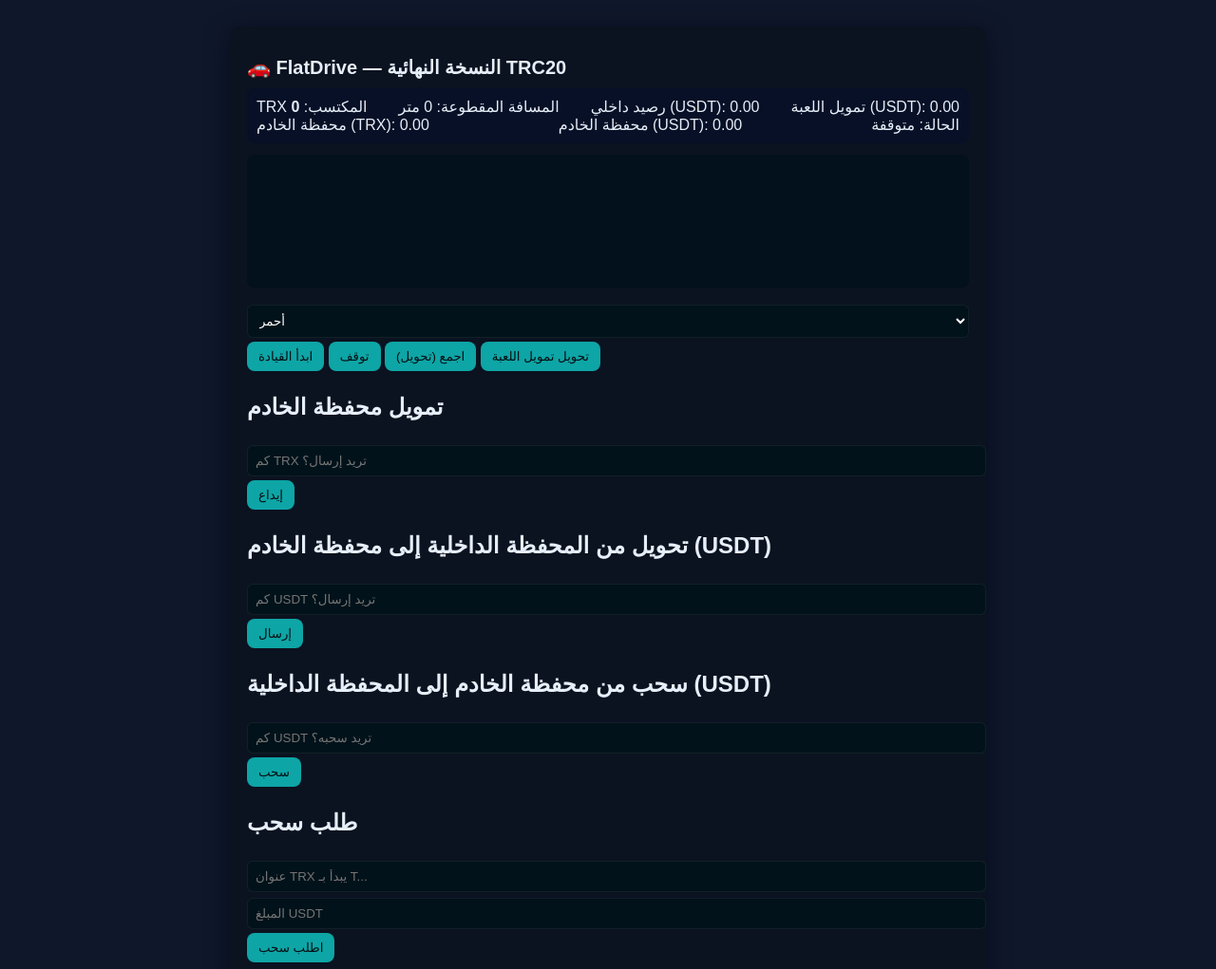
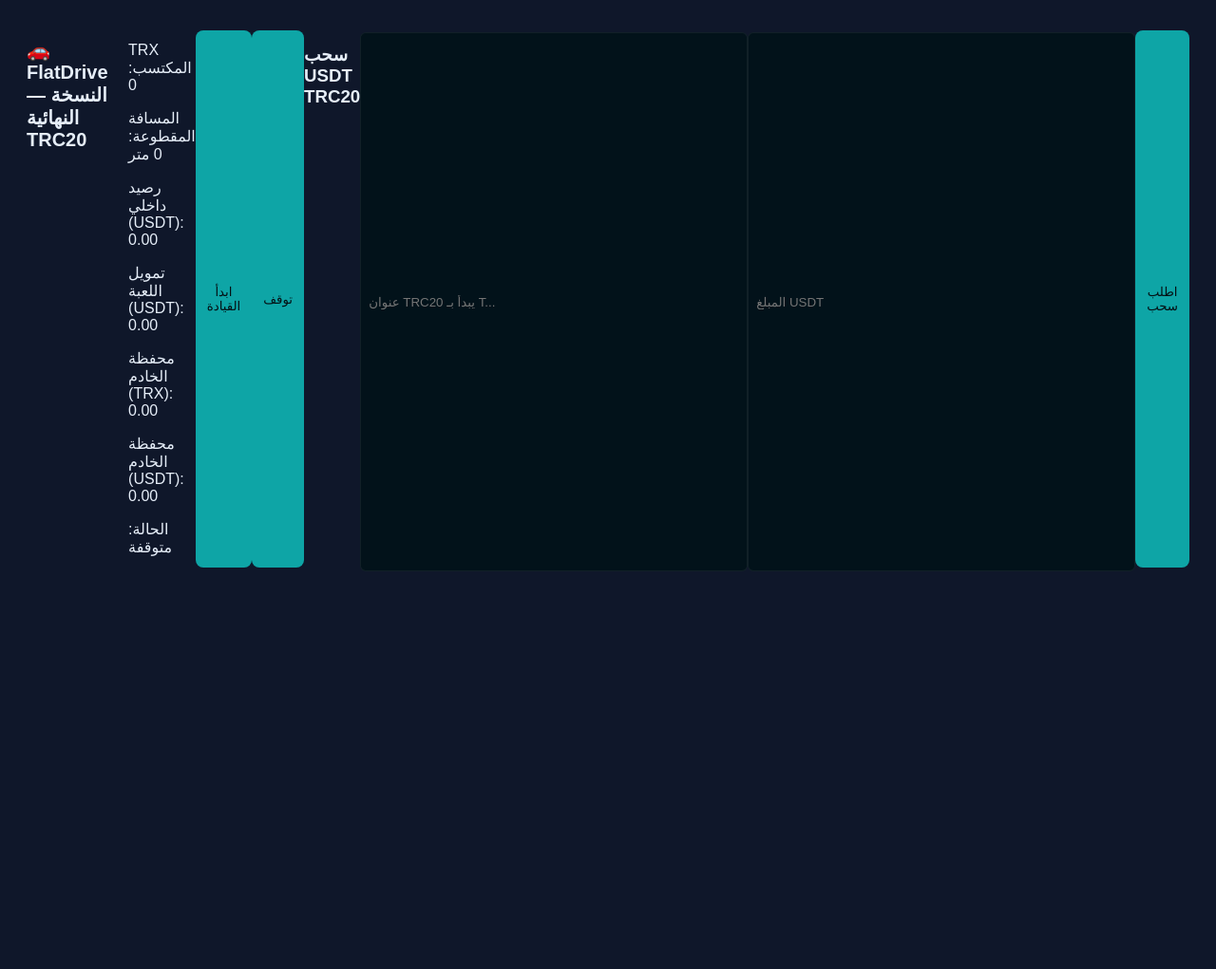
Before and after one commit to hjsv122/FlatDriveGame, a website: page index.html in a window 1280 px wide. Shown: the whole page at 95% size. After the commit the page ends 800 px from the top, so only its background shows below. Drawn offline with Linux system fonts and the light colour scheme.

Commit message:
Update index.html

```diff
--- a/index.html
+++ b/index.html
@@ -1,65 +1,32 @@
-<!-- ملف: client/index.html -->
 <!DOCTYPE html>
 <html lang="ar">
 <head>
 <meta charset="UTF-8">
-  <title>🚗 FlatDrive — النسخة النهائية TRC20</title>
+<meta name="viewport" content="width=device-width, initial-scale=1.0">
+<title>FlatDrive TRC20</title>
 <link rel="stylesheet" href="style.css">
 </head>
 <body>
-  <div class="game-container">
   <h1>🚗 FlatDrive — النسخة النهائية TRC20</h1>
-    <div class="info">
-      <div>TRX المكتسب: <strong id="trxEarned">0</strong></div>
-      <div>المسافة المقطوعة: <span id="distance">0</span> متر</div>
-      <div>رصيد داخلي (USDT): <span id="wallet">0.00</span></div>
-      <div>تمويل اللعبة (USDT): <span id="gameFund">0.00</span></div>
-      <div>محفظة الخادم (TRX): <span id="serverWallet">0.00</span></div>
-      <div>محفظة الخادم (USDT): <span id="serverWalletUSDT">0.00</span></div>
-      <div>الحالة: <span id="status">متوقفة</span></div>
+
+  <div>
+    <p>TRX المكتسب: <span id="trxEarned">0</span></p>
+    <p>المسافة المقطوعة: <span id="distance">0</span> متر</p>
+    <p>رصيد داخلي (USDT): <span id="wallet">0.00</span></p>
+    <p>تمويل اللعبة (USDT): <span id="gameFund">0.00</span></p>
+    <p>محفظة الخادم (TRX): <span id="serverTRX">0.00</span></p>
+    <p>محفظة الخادم (USDT): <span id="serverUSDT">0.00</span></p>
+    <p>الحالة: <span id="status">متوقفة</span></p>
   </div>
 
-    <canvas id="gameCanvas"></canvas>
-
-    <div class="controls">
-      <select id="carColor">
-        <option value="#ff6b6b">أحمر</option>
-        <option value="#4ade80">أخضر</option>
-        <option value="#3b82f6">أزرق</option>
-        <option value="#facc15">أصفر</option>
-      </select>
   <button id="startBtn">ابدأ القيادة</button>
   <button id="stopBtn">توقف</button>
-      <button id="collectBtn">اجمع (تحويل)</button>
-      <button id="convertFund">تحويل تمويل اللعبة</button>
-    </div>
 
-    <div class="fund-panel">
-      <h2>تمويل محفظة الخادم</h2>
-      <input id="fundAmount" type="number" min="0" placeholder="كم TRX تريد إرسال؟">
-      <button id="fundServerBtn">إيداع</button>
-    </div>
+  <h3>سحب USDT TRC20</h3>
+  <input id="toAddress" type="text" placeholder="عنوان TRC20 يبدأ بـ T...">
+  <input id="amount" type="number" placeholder="المبلغ USDT">
+  <button id="reqWithdraw">اطلب سحب</button>
 
-    <div class="usdt-server-panel">
-      <h2>تحويل من المحفظة الداخلية إلى محفظة الخادم (USDT)</h2>
-      <input id="usdtToServerAmount" type="number" min="0" placeholder="كم USDT تريد إرسال؟">
-      <button id="sendUSDTToServer">إرسال</button>
-    </div>
-
-    <div class="server-to-wallet-panel">
-      <h2>سحب من محفظة الخادم إلى المحفظة الداخلية (USDT)</h2>
-      <input id="serverToWalletAmount" type="number" min="0" placeholder="كم USDT تريد سحبه؟">
-      <button id="withdrawFromServer">سحب</button>
-    </div>
-
-    <div class="withdraw-panel">
-      <h2>طلب سحب</h2>
-      <input id="toAddress" placeholder="عنوان TRX يبدأ بـ T..." />
-      <input id="amount" type="number" placeholder="المبلغ USDT" />
-      <button id="reqWithdraw">اطلب سحب</button>
-    </div>
-  </div>
-
-  <script src="app.js"></script>
+  <script src="script.js"></script>
 </body>
 </html>
```
Lines whose indentation alone changed are shown as unchanged.
